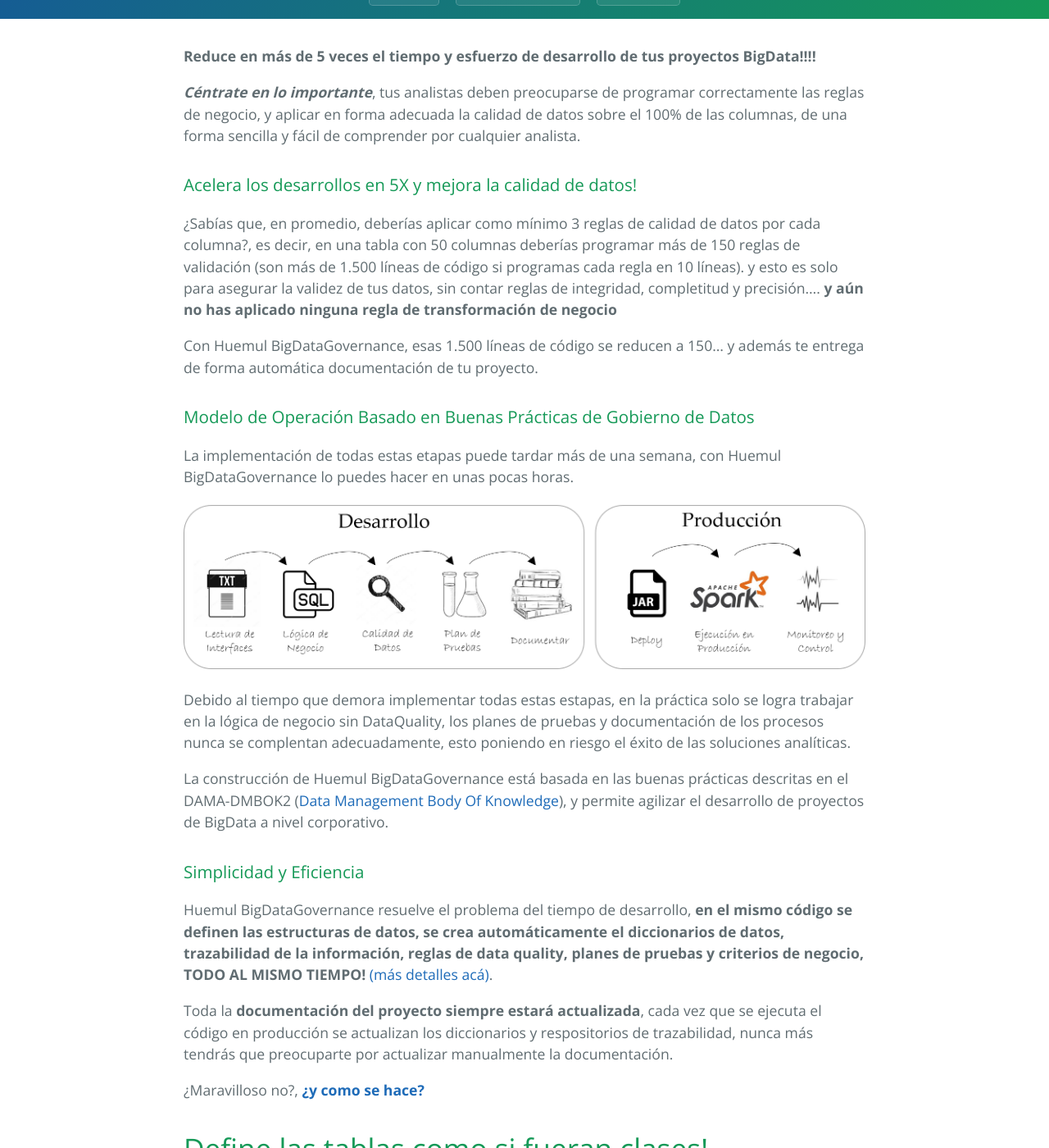
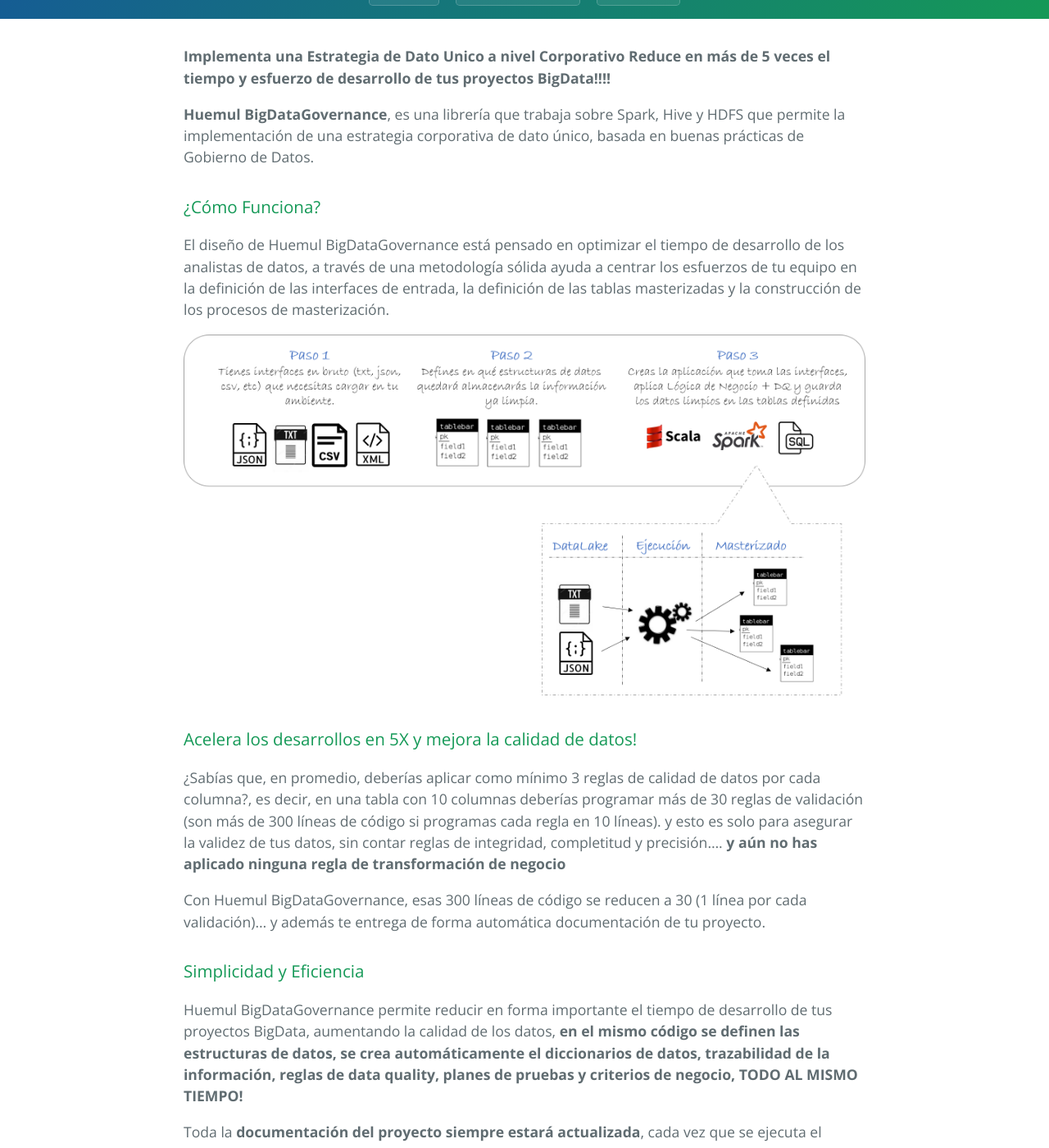
Before and after one commit to HuemulSolutions/HuemulSolutions.github.io, a Jekyll site: the page built from index.md, in a window 1280 px wide and 1400 px high, scrolled down 212 px. Shown: the whole window at 82% size. Built offline with Jekyll 4.4.1, drawn with Linux system fonts in a browser that asks for light colours; some of the changed text lies outside the part shown.

Commit message:
Update index.md

```diff
--- a/index.md
+++ b/index.md
@@ -1,15 +1,28 @@
 ---
 layout: default
 ---
-
+**Implementa una Estrategia de Dato Unico a nivel Corporativo**
 **Reduce en más de 5 veces el tiempo y esfuerzo de desarrollo de tus proyectos BigData!!!!**
 
-**_Céntrate en lo importante_**, tus analistas deben preocuparse de programar correctamente las reglas de negocio, y aplicar en forma adecuada la calidad de datos sobre el 100% de las columnas, de una forma sencilla y fácil de comprender por cualquier analista.
+**Huemul BigDataGovernance**, es una librería que trabaja sobre Spark, Hive y HDFS que permite la implementación de una estrategia corporativa de dato único, basada en buenas prácticas de Gobierno de Datos.
+
+### ¿Cómo Funciona?
+El diseño de Huemul BigDataGovernance está pensado en optimizar el tiempo de desarrollo de los analistas de datos, a través de una metodología sólida ayuda a centrar los esfuerzos de tu equipo en la definición de las interfaces de entrada, la definición de las tablas masterizadas y la construcción de los procesos de masterización.
+
+![Branching](huemul_pasos.png)
+
 
 ### Acelera los desarrollos en 5X y mejora la calidad de datos!
-¿Sabías que, en promedio, deberías aplicar como mínimo 3 reglas de calidad de datos por cada columna?, es decir, en una tabla con 50 columnas deberías programar más de 150 reglas de validación (son más de 1.500 líneas de código si programas cada regla en 10 líneas). y esto es solo para asegurar la validez de tus datos, sin contar reglas de integridad, completitud y precisión.... **y aún no has aplicado ninguna regla de transformación de negocio**
+¿Sabías que, en promedio, deberías aplicar como mínimo 3 reglas de calidad de datos por cada columna?, es decir, en una tabla con 10 columnas deberías programar más de 30 reglas de validación (son más de 300 líneas de código si programas cada regla en 10 líneas). y esto es solo para asegurar la validez de tus datos, sin contar reglas de integridad, completitud y precisión.... **y aún no has aplicado ninguna regla de transformación de negocio**
 
-Con Huemul BigDataGovernance, esas 1.500 líneas de código se reducen a 150... y además te entrega de forma automática documentación de tu proyecto.
+Con Huemul BigDataGovernance, esas 300 líneas de código se reducen a 30 (1 línea por cada validación)... y además te entrega de forma automática documentación de tu proyecto.
+
+### Simplicidad y Eficiencia
+Huemul BigDataGovernance permite reducir en forma importante el tiempo de desarrollo de tus proyectos BigData, aumentando la calidad de los datos, **en el mismo código se definen las estructuras de datos, se crea automáticamente el diccionarios de datos, trazabilidad de la información, reglas de data quality, planes de pruebas y criterios de negocio, TODO AL MISMO TIEMPO!**
+
+Toda la **documentación del proyecto siempre estará actualizada**, cada vez que se ejecuta el código en producción se actualizan los diccionarios y respositorios de trazabilidad, nunca más tendrás que preocuparte por actualizar manualmente la documentación.
+
+
 
 ### Modelo de Operación Basado en Buenas Prácticas de Gobierno de Datos
 La implementación de todas estas etapas puede tardar más de una semana, con Huemul BigDataGovernance lo puedes hacer en unas pocas horas.
@@ -20,10 +33,7 @@
 
 La construcción de Huemul BigDataGovernance está basada en las buenas prácticas descritas en el DAMA-DMBOK2 ([Data Management Body Of Knowledge](www.dama.org)), y permite agilizar el desarrollo de proyectos de BigData a nivel corporativo.
 
-### Simplicidad y Eficiencia
-Huemul BigDataGovernance resuelve el problema del tiempo de desarrollo, **en el mismo código se definen las estructuras de datos, se crea automáticamente el diccionarios de datos, trazabilidad de la información, reglas de data quality, planes de pruebas y criterios de negocio, TODO AL MISMO TIEMPO!** [(más detalles acá)](pasos_desarrollo).
 
-Toda la **documentación del proyecto siempre estará actualizada**, cada vez que se ejecuta el código en producción se actualizan los diccionarios y respositorios de trazabilidad, nunca más tendrás que preocuparte por actualizar manualmente la documentación.
 
 ¿Maravilloso no?, **[¿y como se hace?](pasos_desarrollo)**
 
```
